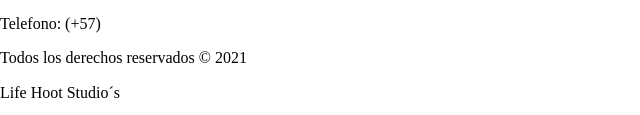
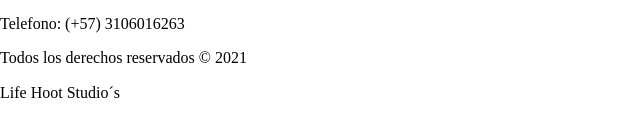
Before and after one commit to Elgomezzz/life-hoot, a plain HTML site: page resources/views/we.html in a window 1280 px wide. Shown: the part 8314-8429 px from the top of the page, 0-640 px from the left. Drawn offline with Linux system fonts and the light colour scheme.

Commit message:
test version patch

```diff
--- a/resources/views/we.html
+++ b/resources/views/we.html
@@ -166,7 +166,7 @@
                 <span class="logo-tel">
                     <img src="../img/phone.png" alt="logo-tel-info">
                 </span>
-                <p>Telefono: (+57) </p>
+                <p>Telefono: (+57) 3106016263</p>
             </div>
         </section>
         <section class="end">
```
Also changed, not shown: index.html (+1 -1 lines), resources/views/work.html (+1 -1 lines).
